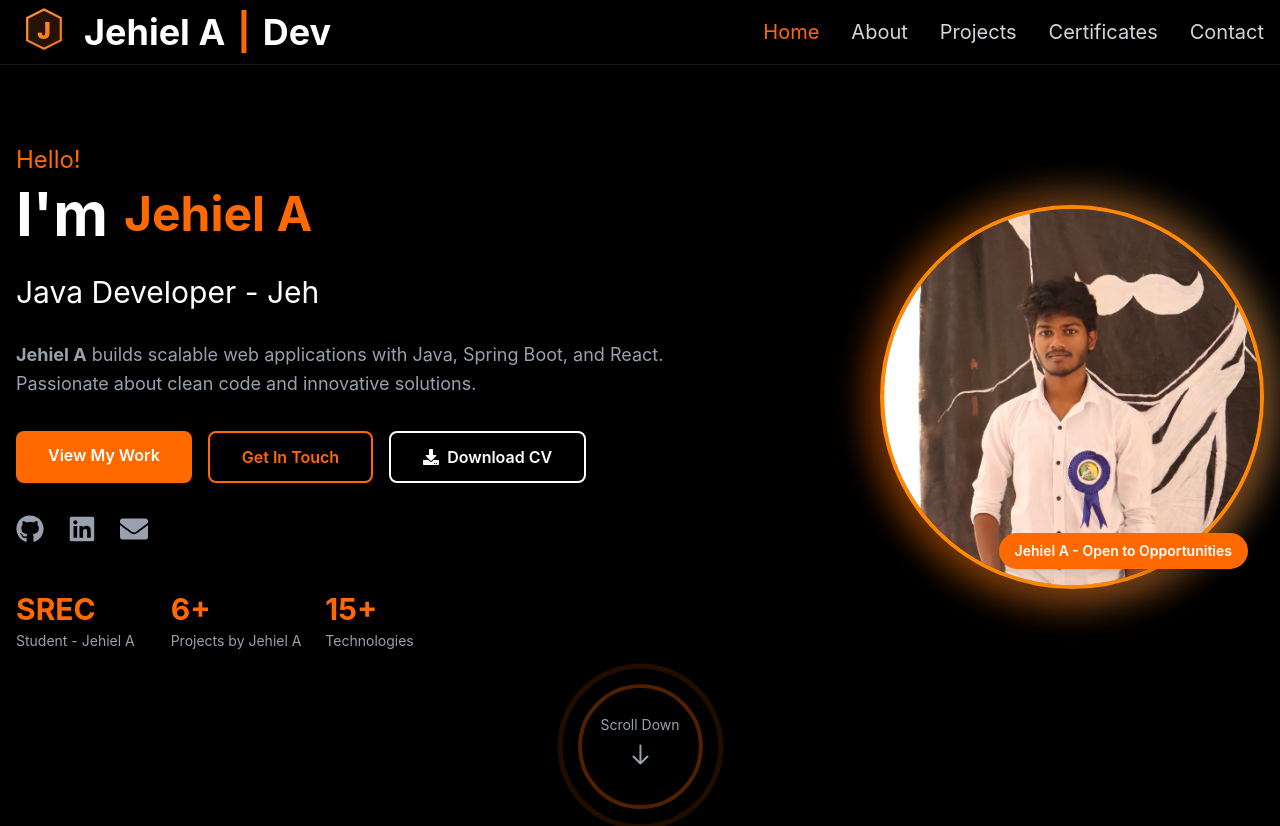
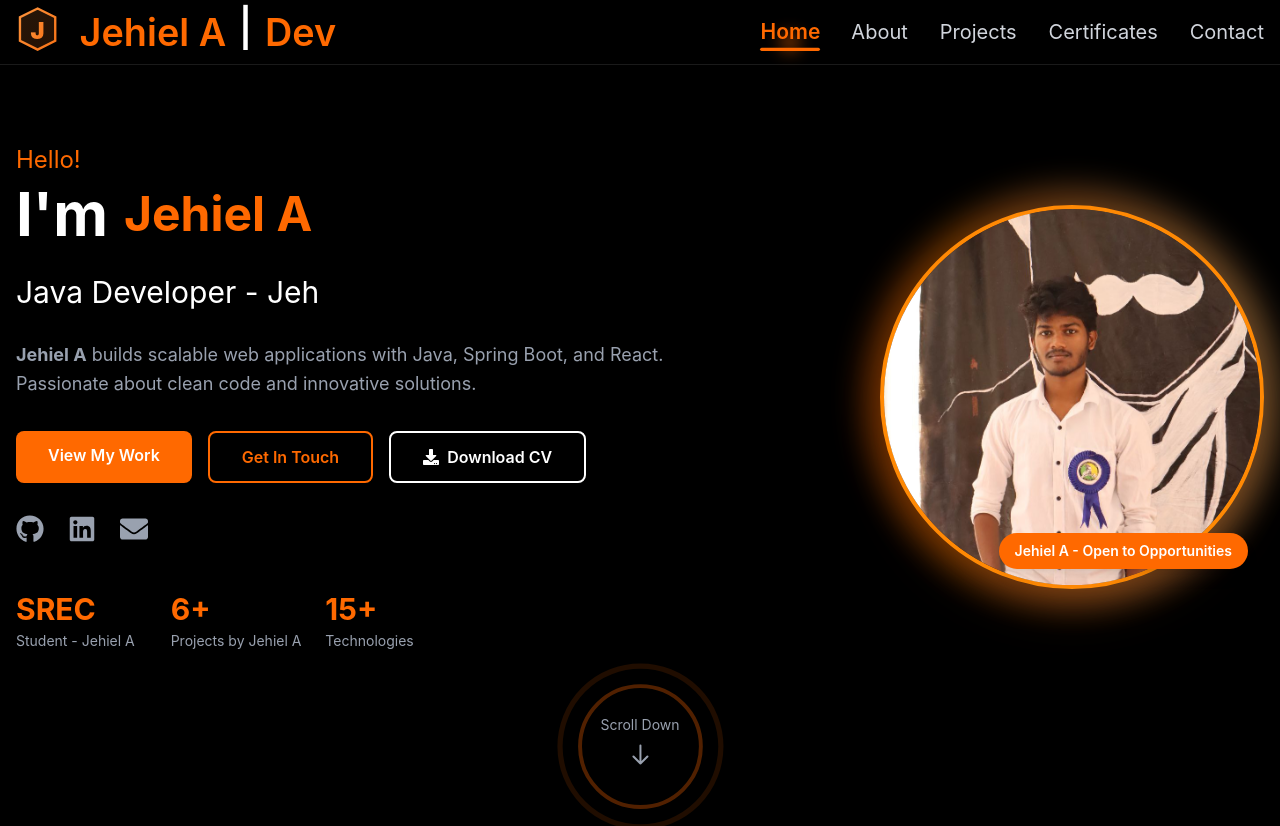
Before and after one commit to jehiel06/portfolio, a React (Vite) app: page / in a window 1280 px wide. Shown: the top 826 px of the page. Built offline with nearby package versions, Linux system fonts and the light colour scheme.

Commit message:
Updated Nav

```diff
--- a/src/components/NavBar.jsx
+++ b/src/components/NavBar.jsx
@@ -1,22 +1,42 @@
-// NavBar.jsx - SIMPLEST VERSION
-import React, { useEffect } from "react";
+import React, { useEffect, useState } from "react";
 import { Link } from "react-scroll";
 import { Logo } from "./Logo";
 
 export const NavBar = ({ menuOpen, setMenuOpen }) => {
+  const [activeSection, setActiveSection] = useState('home');
+
   useEffect(() => {
     document.body.style.overflow = menuOpen ? "hidden" : "";
+
+    // Set home as active on initial load
+    setActiveSection('home');
+    updateTabTitle('home');
+
+    // Listen for hash changes (if someone visits with #about URL)
+    const handleHashChange = () => {
+      const hash = window.location.hash.replace('#', '');
+      if (hash && ['about', 'projects', 'certificates', 'contact'].includes(hash)) {
+        setActiveSection(hash);
+        updateTabTitle(hash);
+      }
+    };
+
+    window.addEventListener('hashchange', handleHashChange);
+    handleHashChange(); // Check on initial load
+
+    return () => window.removeEventListener('hashchange', handleHashChange);
   }, [menuOpen]);
 
   // Update URL when clicking nav items
   const handleNavClick = (section) => {
+    setActiveSection(section);
+
     if (section === 'home') {
       window.history.replaceState(null, '', '/');
     } else {
       window.history.replaceState(null, '', `/#${section}`);
     }
 
-    // Update tab title
     updateTabTitle(section);
   };
 
@@ -45,29 +65,67 @@ export const NavBar = ({ menuOpen, setMenuOpen }) => {
     document.title = pageTitle;
   };
 
+  // Get active styling
+  const getActiveClass = (section) => {
+    if (activeSection === section) {
+      return 'text-orange-500 font-semibold scale-105';
+    }
+    return 'text-gray-300';
+  };
+
+  // Listen for scroll to update active section
+  useEffect(() => {
+    const handleScroll = () => {
+      const sections = ['home', 'about', 'projects', 'certificates', 'contact'];
+      const scrollPosition = window.scrollY + 100;
+
+      for (let i = sections.length - 1; i >= 0; i--) {
+        const section = sections[i];
+        const element = document.getElementById(section);
+        if (element) {
+          const { offsetTop, offsetHeight } = element;
+          if (scrollPosition >= offsetTop && scrollPosition < offsetTop + offsetHeight) {
+            if (activeSection !== section) {
+              setActiveSection(section);
+              if (section === 'home') {
+                window.history.replaceState(null, '', '/');
+              } else {
+                window.history.replaceState(null, '', `/#${section}`);
+              }
+              updateTabTitle(section);
+            }
+            break;
+          }
+        }
+      }
+    };
+
+    window.addEventListener('scroll', handleScroll);
+    handleScroll(); // Initial check
+
+    return () => window.removeEventListener('scroll', handleScroll);
+  }, [activeSection]);
+
   return (
     <nav className="fixed top-0 w-full z-40 bg-[rgba(10, 10, 10, 0.8)] bg-black backdrop-blur-lg border-b border-white/10">
       <div className="max-w-7xl mx-auto px-4">
         <div className="flex justify-between items-center h-16">
-          {/* Logo/Home */}
           <Link
             to="home"
             smooth={true}
             duration={500}
             offset={-64}
             onClick={() => handleNavClick('home')}
-            className="group flex items-center gap-3 text-white text-2xl md:text-4xl font-bold cursor-pointer transition-colors duration-300"
-            activeClass="text-orange-500"
-            spy={true}
+            className={`group flex items-center gap-3 font-bold cursor-pointer transition-all duration-300 ${getActiveClass('home')}`}
           >
             <Logo className="w-14 h-14" />
-            <span className="group-hover:text-orange-500 transition-colors duration-300">
+            <span className="text-2xl md:text-4xl group-hover:text-orange-500 transition-colors duration-300">
               Jehiel A
             </span>
-            <span className="text-orange-500 group-hover:text-white transition-colors duration-300">
+            <span className="text-white text-2xl mb-2 md:text-4xl transition-colors duration-300">
               |
             </span>
-            <span className="group-hover:text-orange-500 transition-colors duration-300">
+            <span className="text-2xl md:text-4xl group-hover:text-orange-500 transition-colors duration-300">
               Dev
             </span>
           </Link>
@@ -80,19 +138,24 @@ export const NavBar = ({ menuOpen, setMenuOpen }) => {
           </div>
 
           <div className="hidden md:flex text-xl items-center space-x-8">
-            {/* Home */}
+            {/* Home - FIXED: Use Link for scrolling */}
             <Link
               to="home"
               smooth={true}
               duration={500}
               offset={-64}
               onClick={() => handleNavClick('home')}
-              className="relative text-gray-200 hover:text-orange-500 hover:scale-110 transition-all duration-300 cursor-pointer group"
-              activeClass="text-orange-500"
-              spy={true}
+              className={`relative transition-all duration-300 cursor-pointer group ${getActiveClass('home')}`}
             >
               Home
-              <span className="absolute bottom-0 left-1/2 -translate-x-1/2 w-0 h-0.5 bg-orange-500 transition-all duration-300 group-hover:w-full"></span>
+              <span className={`absolute -bottom-1 left-1/2 -translate-x-1/2 h-[3px] bg-orange-500 transition-all duration-300 rounded-full ${activeSection === 'home'
+                ? 'w-full opacity-100'
+                : 'w-0 opacity-0 group-hover:w-full group-hover:opacity-100'
+                }`}></span>
+              <span className={`absolute -bottom-1 left-1/2 -translate-x-1/2 w-4 h-4 bg-orange-500 rounded-full blur-sm transition-all duration-300 ${activeSection === 'home'
+                ? 'opacity-70'
+                : 'opacity-0 group-hover:opacity-50'
+                }`}></span>
             </Link>
 
             {/* About */}
@@ -102,12 +165,17 @@ export const NavBar = ({ menuOpen, setMenuOpen }) => {
               duration={500}
               offset={-64}
               onClick={() => handleNavClick('about')}
-              className="relative text-gray-300 hover:text-orange-500 hover:scale-110 transition-all duration-300 cursor-pointer group"
-              activeClass="text-orange-500"
-              spy={true}
+              className={`relative transition-all duration-300 cursor-pointer group ${getActiveClass('about')}`}
             >
               About
-              <span className="absolute bottom-0 left-1/2 -translate-x-1/2 w-0 h-0.5 bg-orange-500 transition-all duration-300 group-hover:w-full"></span>
+              <span className={`absolute -bottom-1 left-1/2 -translate-x-1/2 h-[3px] bg-orange-500 transition-all duration-300 rounded-full ${activeSection === 'about'
+                ? 'w-full opacity-100'
+                : 'w-0 opacity-0 group-hover:w-full group-hover:opacity-100'
+                }`}></span>
+              <span className={`absolute -bottom-1 left-1/2 -translate-x-1/2 w-4 h-4 bg-orange-500 rounded-full blur-sm transition-all duration-300 ${activeSection === 'about'
+                ? 'opacity-70'
+                : 'opacity-0 group-hover:opacity-50'
+                }`}></span>
             </Link>
 
             {/* Projects */}
@@ -117,12 +185,17 @@ export const NavBar = ({ menuOpen, setMenuOpen }) => {
               duration={500}
               offset={-64}
               onClick={() => handleNavClick('projects')}
-              className="relative text-gray-300 hover:text-orange-500 hover:scale-110 transition-all duration-300 cursor-pointer group"
-              activeClass="text-orange-500"
-              spy={true}
+              className={`relative transition-all duration-300 cursor-pointer group ${getActiveClass('projects')}`}
             >
               Projects
-              <span className="absolute bottom-0 left-1/2 -translate-x-1/2 w-0 h-0.5 bg-orange-500 transition-all duration-300 group-hover:w-full"></span>
+              <span className={`absolute -bottom-1 left-1/2 -translate-x-1/2 h-[3px] bg-orange-500 transition-all duration-300 rounded-full ${activeSection === 'projects'
+                ? 'w-full opacity-100'
+                : 'w-0 opacity-0 group-hover:w-full group-hover:opacity-100'
+                }`}></span>
+              <span className={`absolute -bottom-1 left-1/2 -translate-x-1/2 w-4 h-4 bg-orange-500 rounded-full blur-sm transition-all duration-300 ${activeSection === 'projects'
+                ? 'opacity-70'
+                : 'opacity-0 group-hover:opacity-50'
+                }`}></span>
             </Link>
 
             {/* Certificates */}
@@ -132,12 +205,17 @@ export const NavBar = ({ menuOpen, setMenuOpen }) => {
               duration={500}
               offset={-64}
               onClick={() => handleNavClick('certificates')}
-              className="relative text-gray-300 hover:text-orange-500 hover:scale-110 transition-all duration-300 cursor-pointer group"
-              activeClass="text-orange-500"
-              spy={true}
+              className={`relative transition-all duration-300 cursor-pointer group ${getActiveClass('certificates')}`}
             >
               Certificates
-              <span className="absolute bottom-0 left-1/2 -translate-x-1/2 w-0 h-0.5 bg-orange-500 transition-all duration-300 group-hover:w-full"></span>
+              <span className={`absolute -bottom-1 left-1/2 -translate-x-1/2 h-[3px] bg-orange-500 transition-all duration-300 rounded-full ${activeSection === 'certificates'
+                ? 'w-full opacity-100'
+                : 'w-0 opacity-0 group-hover:w-full group-hover:opacity-100'
+                }`}></span>
+              <span className={`absolute -bottom-1 left-1/2 -translate-x-1/2 w-4 h-4 bg-orange-500 rounded-full blur-sm transition-all duration-300 ${activeSection === 'certificates'
+                ? 'opacity-70'
+                : 'opacity-0 group-hover:opacity-50'
+                }`}></span>
             </Link>
 
             {/* Contact */}
@@ -147,12 +225,17 @@ export const NavBar = ({ menuOpen, setMenuOpen }) => {
               duration={500}
               offset={-64}
               onClick={() => handleNavClick('contact')}
-              className="relative text-gray-300 hover:text-orange-500 hover:scale-110 transition-all duration-300 cursor-pointer group"
-              activeClass="text-orange-500"
-              spy={true}
+              className={`relative transition-all duration-300 cursor-pointer group ${getActiveClass('contact')}`}
             >
               Contact
-              <span className="absolute bottom-0 left-1/2 -translate-x-1/2 w-0 h-0.5 bg-orange-500 transition-all duration-300 group-hover:w-full"></span>
+              <span className={`absolute -bottom-1 left-1/2 -translate-x-1/2 h-[3px] bg-orange-500 transition-all duration-300 rounded-full ${activeSection === 'contact'
+                ? 'w-full opacity-100'
+                : 'w-0 opacity-0 group-hover:w-full group-hover:opacity-100'
+                }`}></span>
+              <span className={`absolute -bottom-1 left-1/2 -translate-x-1/2 w-4 h-4 bg-orange-500 rounded-full blur-sm transition-all duration-300 ${activeSection === 'contact'
+                ? 'opacity-70'
+                : 'opacity-0 group-hover:opacity-50'
+                }`}></span>
             </Link>
           </div>
         </div>
```
